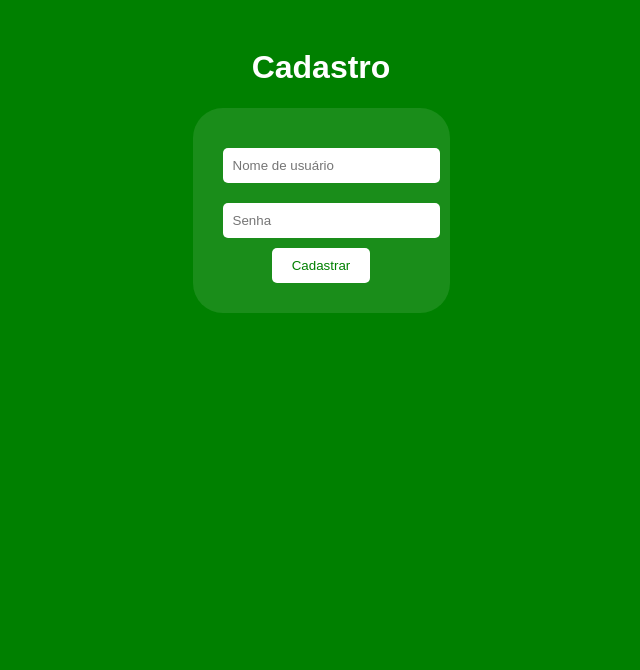
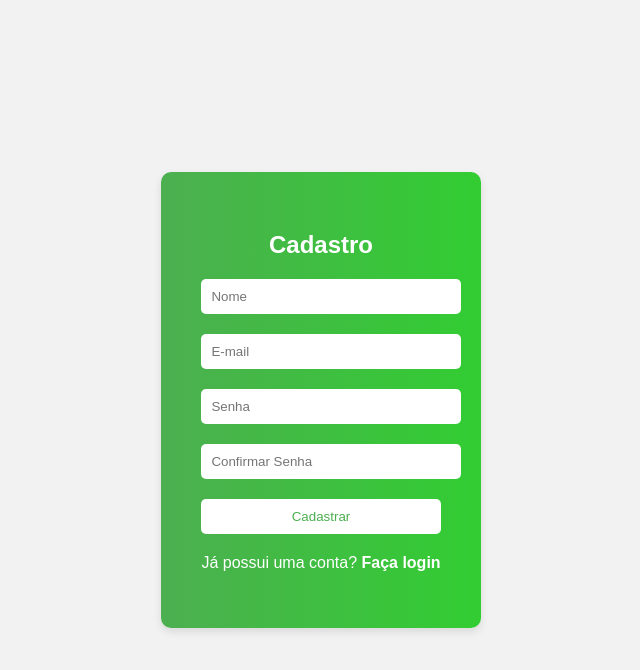
Before and after one commit to Gian-Pablo/ViAki, a website: page www/cadastro.html in a window 1280 px wide. Shown: the whole page, without its empty margins (319-959 px from the left). Drawn offline with Linux system fonts and the light colour scheme.

Commit message:
project viaki

```diff
--- a/www/cadastro.html
+++ b/www/cadastro.html
@@ -1,47 +1,106 @@
 <!DOCTYPE html>
-<html lang="pt-BR">
+<html lang="pt-br">
 <head>
 <meta charset="UTF-8">
 <meta name="viewport" content="width=device-width, initial-scale=1.0">
 <title>Cadastro</title>
 <style>
         body {
-            background-color: green;
-            color: white;
+            margin: 0;
+            padding: 0;
             font-family: Arial, sans-serif;
+            background-color: #f2f2f2;
+        }
+
+        .container {
+            display: flex;
+            justify-content: center;
+            align-items: center;
+            height: 100vh;
+        }
+
+        .box {
+            background: linear-gradient(to right, #4CAF50, #32CD32);
+            border-radius: 10px;
+            box-shadow: 0 4px 8px rgba(0, 0, 0, 0.1);
+            padding: 40px;
+            margin: 0 20px;
+            color: #fff;
             text-align: center;
-            padding: 20px;
+            transition: transform 0.3s ease;
         }
-        form {
-            display: inline-block;
-            background-color: rgba(255, 255, 255, 0.1);
-            padding: 30px;
-            border-radius: 30px;
+
+        .box:hover {
+            transform: translateY(-5px);
         }
-        input[type="text"], input[type="password"] {
+
+        .box h2 {
+            margin-bottom: 20px;
+        }
+
+        .input-box {
+            margin-bottom: 20px;
+        }
+
+        .input-box input {
             width: 100%;
             padding: 10px;
-            margin: 10px 0;
             border: none;
             border-radius: 5px;
-            align-items: center;
+            outline: none;
         }
-        input[type="submit"] {
-            background-color: white;
-            color: green;
+
+        button {
+            width: 100%;
+            padding: 10px;
             border: none;
-            padding: 10px 20px;
+            border-radius: 5px;
+            background-color: #fff;
+            color: #4CAF50;
             cursor: pointer;
-            border-radius: 5px;
+            transition: background-color 0.3s ease;
+        }
+
+        button:hover {
+            background-color: #f2f2f2;
+        }
+
+        p {
+            margin-top: 20px;
+        }
+
+        a {
+            color: #fff;
+            text-decoration: none;
+            font-weight: bold;
+        }
+
+        a:hover {
+            text-decoration: underline;
         }
 </style>
 </head>
 <body>
-    <h1>Cadastro</h1>
-    <form action="/cadastro" method="post">
-        <input type="text" name="username" placeholder="Nome de usuário" required><br>
-        <input type="password" name="password" placeholder="Senha" required><br>
-        <a href="DenunciasFeitas.html"><input type="submit" value="Cadastrar"></a>
+<div class="container">
+<div class="box">
+<h2>Cadastro</h2>
+<form action="#">
+<div class="input-box">
+<input type="text" placeholder="Nome">
+</div>
+<div class="input-box">
+<input type="email" placeholder="E-mail">
+</div>
+<div class="input-box">
+<input type="password" placeholder="Senha">
+</div>
+<div class="input-box">
+<input type="password" placeholder="Confirmar Senha">
+</div>
+<button type="submit">Cadastrar</button>
 </form>
+<p>Já possui uma conta? <a href="login.html">Faça login</a></p>
+</div>
+</div>
 </body>
 </html>
```
Also changed, not shown: www/GoogleMaps.html (+4 -4 lines), www/login.html (+63 -20 lines). Lines whose indentation alone changed are shown as unchanged.
